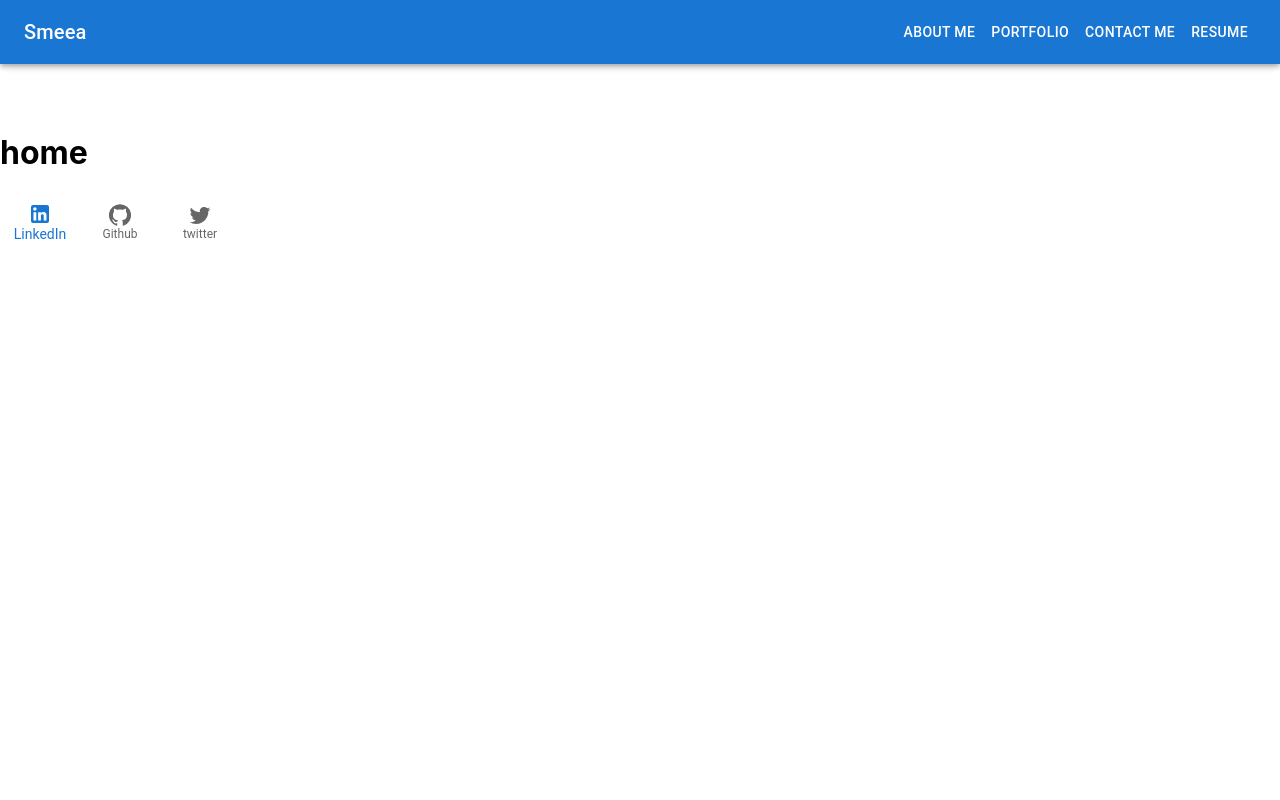
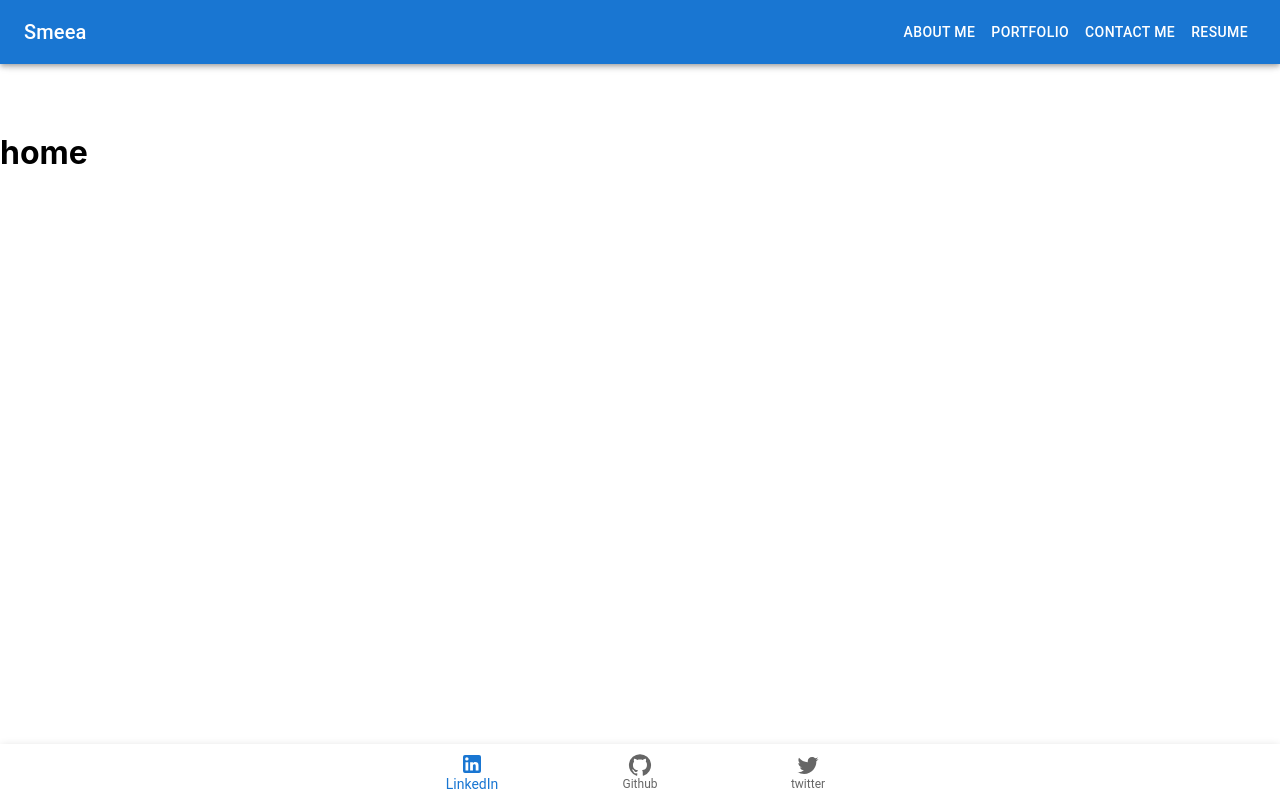
Before and after one commit to smeea-2018/react-portfolio, a React (Create React App) app: page / in a window 1280 px wide. Built offline with nearby package versions, Linux system fonts and the light colour scheme; the HTML template or start-up script is replaced by a standard one.

Commit message:
Added footer

```diff
--- a/src/components/Footer.js
+++ b/src/components/Footer.js
@@ -9,12 +9,16 @@ import LocationOnIcon from "@mui/icons-material/LocationOn";
 import LinkedInIcon from "@mui/icons-material/LinkedIn";
 import GitHubIcon from "@mui/icons-material/GitHub";
 import TwitterIcon from "@mui/icons-material/Twitter";
+import Paper from "@mui/material/Paper";
 
 export default function Footer() {
   const [value, setValue] = useState(0);
 
   return (
-    <Box sx={{ width: 500, display: "flex" }}>
+    <Paper
+      sx={{ position: "fixed", bottom: 0, left: 0, right: 0 }}
+      elevation={3}
+    >
       <BottomNavigation
         showLabels
         value={value}
@@ -34,6 +38,36 @@ export default function Footer() {
         />
         <BottomNavigationAction label="twitter" icon={<TwitterIcon />} />
       </BottomNavigation>
-    </Box>
+    </Paper>
   );
 }
+
+// export default function Footer() {
+//   const [value, setValue] = useState(0);
+//   <Box sx={{ pb: 7 }}>
+//     <Paper
+//       sx={{ position: "fixed", bottom: 0, left: 0, right: 0 }}
+//       elevation={3}
+//     >
+//       <BottomNavigation
+//         showLabels
+//         value={value}
+//         onChange={(event, newValue) => {
+//           setValue(newValue);
+//         }}
+//       >
+//         <BottomNavigationAction
+//           label="LinkedIn"
+//           href="https://www.linkedin.com/in/smeea-arshad-9a2986246/"
+//           icon={<LinkedInIcon />}
+//         />
+//         <BottomNavigationAction
+//           label="Github"
+//           href="https://github.com/smeea-2018"
+//           icon={<GitHubIcon />}
+//         />
+//         <BottomNavigationAction label="twitter" icon={<TwitterIcon />} />
+//       </BottomNavigation>
+//     </Paper>
+//   </Box>;
+// }
```
